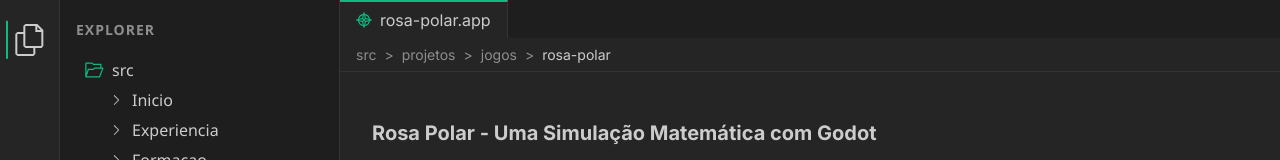
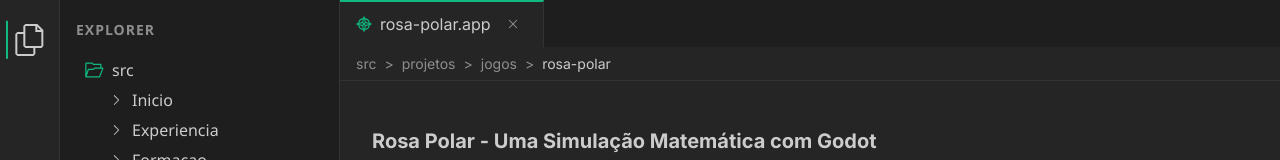
Before and after one commit to pmatos2000/portfolio-paulo-matos, a Next.js app: page /projetos/jogos/rosa-polar in a window 1280 px wide. Shown: the top 160 px of the page. Built offline with nearby package versions, Linux system fonts and the light colour scheme.

Commit message:
feat(tabs): adiciona botao de fechar aba que retorna para a home

```diff
--- a/src/components/TabsBar/TabsBar.module.css
+++ b/src/components/TabsBar/TabsBar.module.css
@@ -33,9 +33,30 @@
   cursor: pointer;
   border-radius: 4px;
   padding: 0 0.25rem;
+  display: flex;
+  align-items: center;
+  text-decoration: none;
 }
 
 .closeButton:hover {
   background-color: var(--background-hover);
   color: var(--text-color);
 }
+
+@media (hover: hover) {
+  .closeButton {
+    opacity: 0;
+    transition: opacity 0.15s ease-in-out;
+  }
+
+  .tab:hover .closeButton,
+  .closeButton:focus-visible {
+    opacity: 1;
+  }
+}
+
+@media (hover: none) {
+  .closeButton {
+    padding: 0.4rem;
+  }
+}
--- a/src/components/TabsBar/TabsBar.tsx
+++ b/src/components/TabsBar/TabsBar.tsx
@@ -1,7 +1,9 @@
 "use client";
 
+import Link from "next/link";
 import { usePathname } from "next/navigation";
 import { FaReact } from "react-icons/fa";
+import { VscClose } from "react-icons/vsc";
 import { sidebarTree, type TreeItem, type TreeLeaf } from "@/data/sidebarTree";
 import styles from "./TabsBar.module.css";
 
@@ -40,6 +42,13 @@ const TabsBar = () => {
           <IconComponent />
         </span>
         <span className={styles.title}>{tabTitle}</span>
+        <Link
+          href="/"
+          className={styles.closeButton}
+          aria-label="Fechar aba e voltar ao início"
+        >
+          <VscClose size={16} />
+        </Link>
       </div>
     </div>
   );
```
